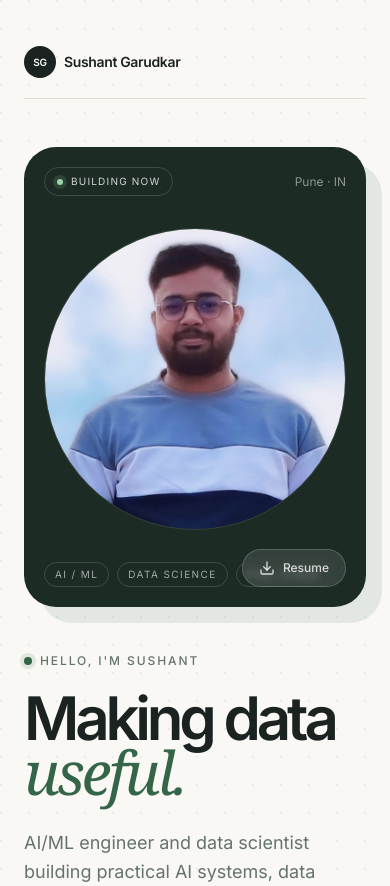
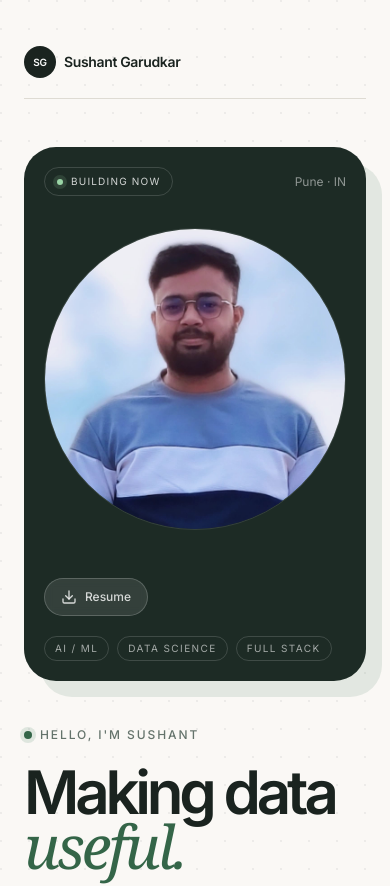
Before and after one commit to Sushant5776/personal_website, a Next.js app: page / in a window 390 px wide. Shown: the top 886 px of the page. Built offline with nearby package versions, Linux system fonts and the light colour scheme.

Commit message:
css update: resume button overlap

```diff
--- a/src/app/globals.css
+++ b/src/app/globals.css
@@ -207,11 +207,21 @@
   }
 
   .visual-card-bottom {
-    @apply mt-5 justify-start gap-2 text-[10px] uppercase tracking-[0.14em] text-white/60;
+    @apply mt-5 flex-wrap justify-start gap-2 pr-28 text-[10px] uppercase tracking-[0.14em] text-white/60;
   }
 
   .resume-download {
     @apply absolute bottom-5 right-5 z-20 inline-flex items-center gap-2 rounded-full border border-white/20 bg-white/10 px-4 py-2.5 text-xs font-medium text-white/80 backdrop-blur-sm transition-colors duration-200 hover:border-white/40 hover:bg-white/20 hover:text-white;
+  }
+
+  @media (max-width: 640px) {
+    .visual-card-bottom {
+      @apply pr-0;
+    }
+
+    .resume-download {
+      @apply static mt-4;
+    }
   }
 
   .visual-card-bottom span {
```
